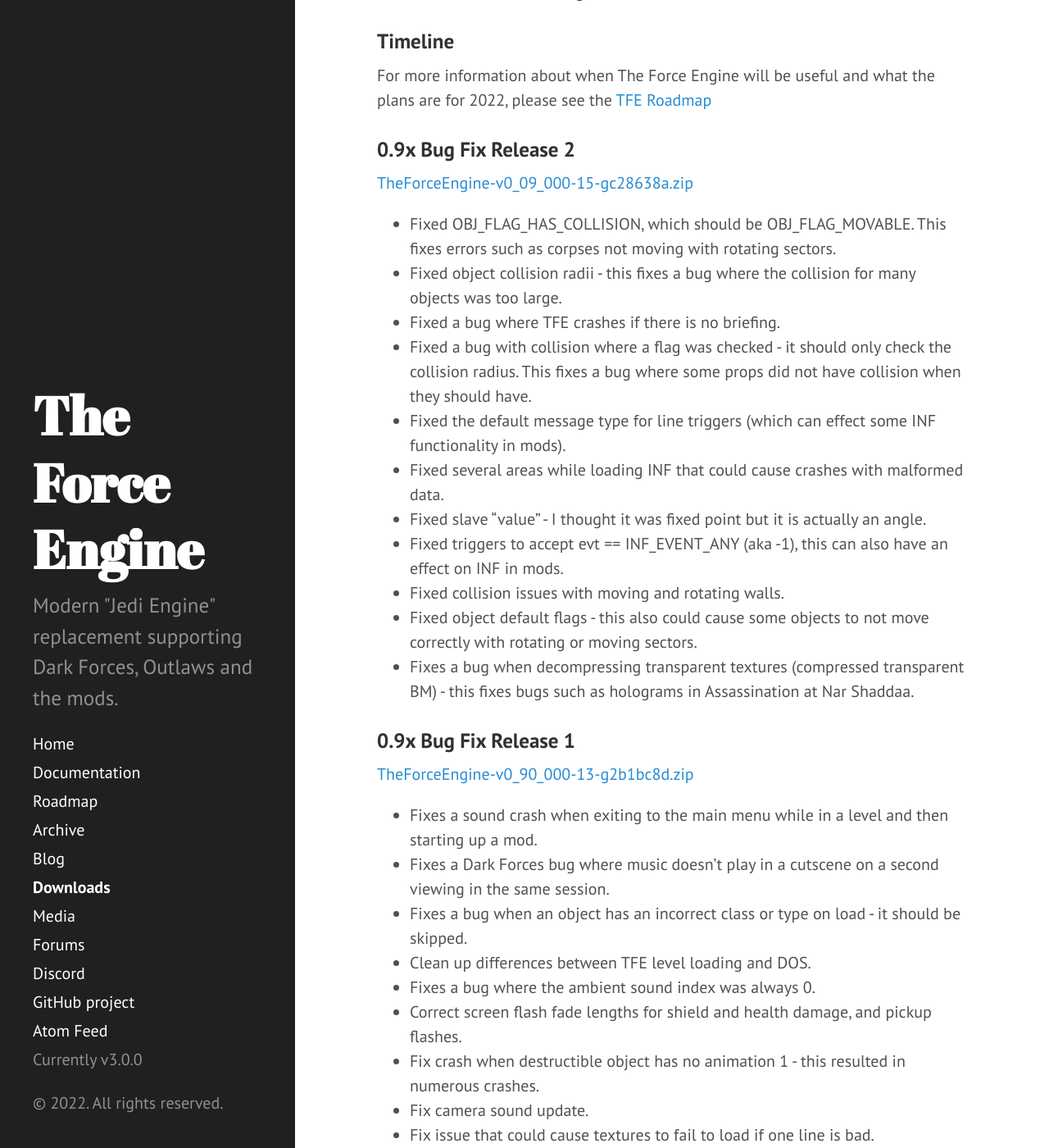
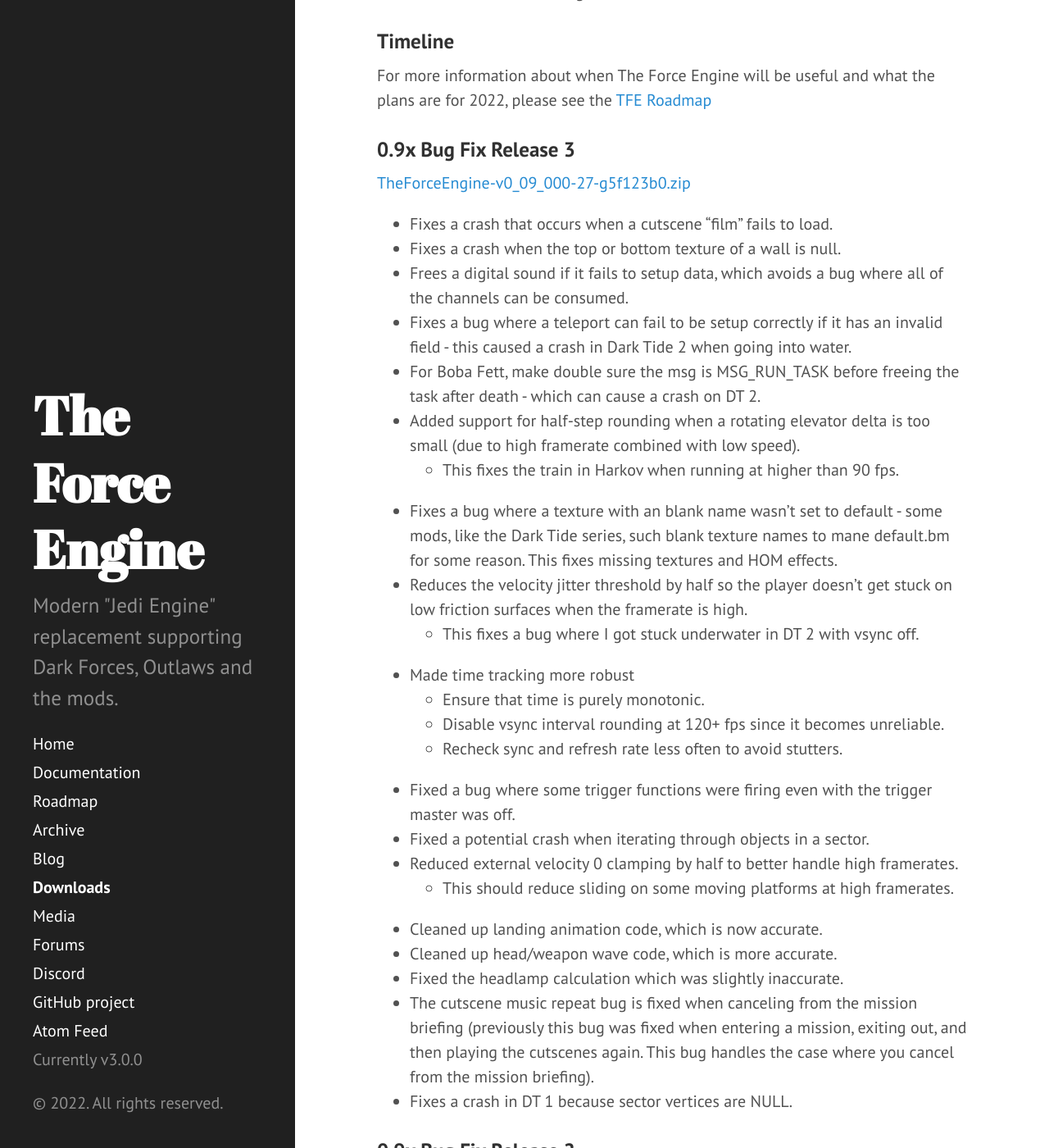
Before and after one commit to TheForceEngine/TheForceEngine.github.io, a Jekyll site: the page built from downloads.md, in a window 1280 px wide and 1400 px high, scrolled down 346 px. Shown: the whole window at 82% size. Built offline with Jekyll 4.4.1, drawn with Linux system fonts in a browser that asks for light colours.

Commit message:
Update downloads.md

```diff
--- a/downloads.md
+++ b/downloads.md
@@ -12,6 +12,32 @@
 
 ### Timeline
 For more information about when The Force Engine will be useful and what the plans are for 2022, please see the [TFE Roadmap](Roadmap.md)
+
+### 0.9x Bug Fix Release 3
+[TheForceEngine-v0_09_000-27-g5f123b0.zip](archive/TheForceEngine-v0_09_000-27-g5f123b0.zip) <br>
+* Fixes a crash that occurs when a cutscene "film" fails to load.
+* Fixes a crash when the top or bottom texture of a wall is null.
+* Frees a digital sound if it fails to setup data, which avoids a bug where all of the channels can be consumed.
+* Fixes a bug where a teleport can fail to be setup correctly if it has an invalid field - this caused a crash in Dark Tide 2 when going into water.
+* For Boba Fett, make double sure the msg is MSG_RUN_TASK before freeing the task after death - which can cause a crash on DT 2.
+* Added support for half-step rounding when a rotating elevator delta is too small (due to high framerate combined with low speed).
+  - This fixes the train in Harkov when running at higher than 90 fps.
+* Fixes a bug where a texture with an blank name wasn't set to default - some mods, like the Dark Tide series, such blank texture names to mane default.bm for some reason. This fixes missing textures and HOM effects.
+* Reduces the velocity jitter threshold by half so the player doesn't get stuck on low friction surfaces when the framerate is high.
+  - This fixes a bug where I got stuck underwater in DT 2 with vsync off.
+* Made time tracking more robust
+  - Ensure that time is purely monotonic.
+  - Disable vsync interval rounding at 120+ fps since it becomes unreliable.
+  - Recheck sync and refresh rate less often to avoid stutters.
+* Fixed a bug where some trigger functions were firing even with the trigger master was off.
+* Fixed a potential crash when iterating through objects in a sector.
+* Reduced external velocity 0 clamping by half to better handle high framerates.
+  - This should reduce sliding on some moving platforms at high framerates.
+* Cleaned up landing animation code, which is now accurate.
+* Cleaned up head/weapon wave code, which is more accurate.
+* Fixed the headlamp calculation which was slightly inaccurate.
+* The cutscene music repeat bug is fixed when canceling from the mission briefing (previously this bug was fixed when entering a mission, exiting out, and then playing the cutscenes again. This bug handles the case where you cancel from the mission briefing).
+* Fixes a crash in DT 1 because sector vertices are NULL.
 
 ### 0.9x Bug Fix Release 2
 [TheForceEngine-v0_09_000-15-gc28638a.zip](archive/TheForceEngine-v0_09_000-15-gc28638a.zip) <br>
```
